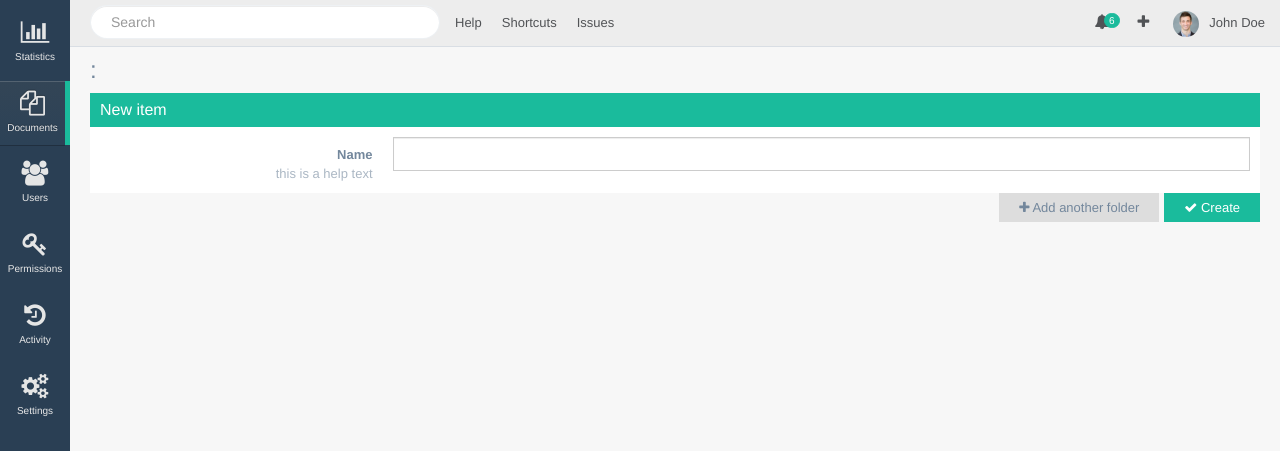
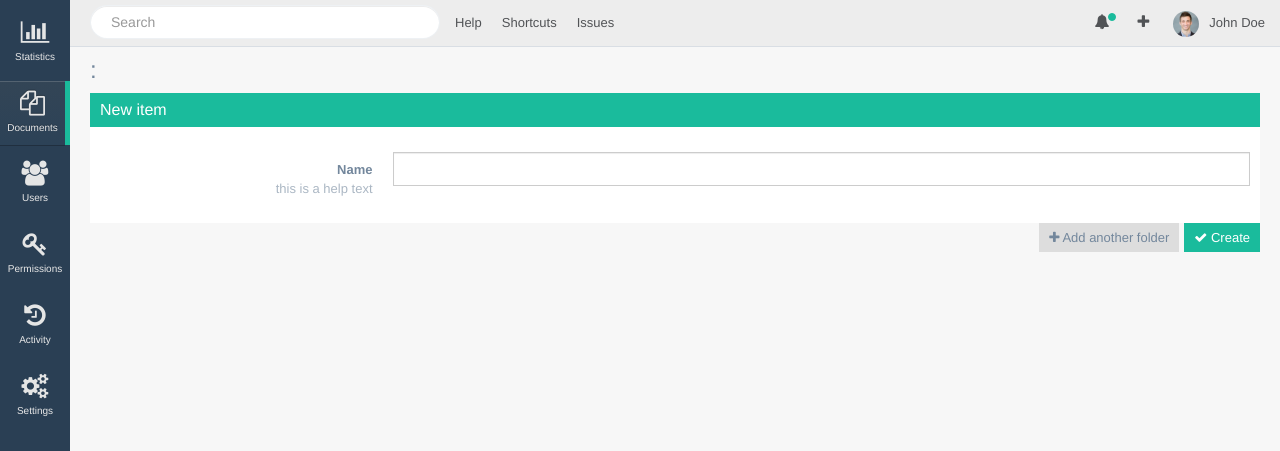
Before and after one commit to sysint64/ripa_archive, a Django app: template frontend/templates/documents_browser/multi-form.html in a window 1280 px wide. Shown: the top 451 px of the page. Run offline with Django 3.2, Linux system fonts and the light colour scheme; the template is opened without the code that fills it: values that come from a table or form of the project are taken from there, others are empty; style sheets or scripts are compiled from the project's sources; some libraries are stand-ins or nearby versions.

Commit message:
help text style

```diff
--- a/frontend/static/bower.json
+++ b/frontend/static/bower.json
@@ -19,7 +19,8 @@
     "bootstrap": "^3.3.7",
     "font-awesome": "fontawesome#^4.6.1",
     "fastclick": "^1.0.6",
-    "jQuery-contextMenu": "^2.5.0"
+    "jQuery-contextMenu": "^2.5.0",
+    "jquery-selectric": "^1.11.1"
   },
   "resolutions": {
     "jquery": "^2.2.3",
--- a/frontend/static/styles/main.sass
+++ b/frontend/static/styles/main.sass
@@ -17,8 +17,12 @@
     height: 26px
 
 .info-number .badge
-    padding: 0 4px
-    right: 4px
+    right: 8px
+    padding: 0
+    min-width: 0
+    display: block
+    width: 8px
+    height: 8px
 
 .top_search
     width: 350px
--- a/frontend/static/styles/multi_form.sass
+++ b/frontend/static/styles/multi_form.sass
@@ -12,11 +12,11 @@
         background: #fff
 
         .header
+            background: $green
             //background: #e7e7e7
-            background: $green
-            color: #fff
             padding: 5px 10px
             font-size: 16px
+            color: #fff
 
             .fa-caret-down
                 margin-top: 4px
@@ -43,24 +43,38 @@
 
     .form-wrapper
         padding-top: 10px
-        padding-bottom: 10px
+        padding-bottom: 15px
 
-    .form-group
-        margin-bottom: 0
+    //.form-group
+    //    margin-bottom: 0
 
     .add-block-button
         display: block
         float: right
         border: none
         background: #ddd
-        padding: 5px 20px
+        padding: 5px 10px
 
     .submit-button
         display: block
         float: right
         border: none
         background: #ddd
-        padding: 5px 20px
+        padding: 5px 10px
         margin-right: 0
         background: $green
         color: #fff
+
+.form-error
+    height: 15px
+    color: #f00
+    font-size: 10px
+
+input.error
+    border-color: #f00 !important
+
+.form-horizontal .control-label
+    padding-top: 23px
+
+    &.with-help-text
+        padding-top: 14px
--- a/frontend/templates/documents_browser/list.html
+++ b/frontend/templates/documents_browser/list.html
@@ -26,9 +26,9 @@
                 <th width="10"></th>
                 <th width="20"></th>
                 <th>Name</th>
-                <th>Datetime</th>
-                <th>Status</th>
-                <th>Action</th>
+                <th width="180">Datetime</th>
+                <th width="100">Status</th>
+                <th width="100">Action</th>
             </tr>
             </thead>
 
--- a/frontend/templates/top_menu.html
+++ b/frontend/templates/top_menu.html
@@ -48,7 +48,7 @@
                 <a href="" class="info-number"
                    data-toggle="dropdown" aria-expanded="false">
                     <i class="fa fa-bell"></i>
-                    <span class="badge bg-green">6</span>
+                    <span class="badge bg-green"></span>
                 </a>
             </li>
 
--- a/src/ripa_archive/documents/views/main.py
+++ b/src/ripa_archive/documents/views/main.py
@@ -42,6 +42,7 @@
         "form": CreateFolderForm(),
         "validator_url": reverse("documents:validator-create-folder"),
         "search_places": BROWSER_SEARCH_PLACES,
+        "form": CreateFolderForm(auto_id=False),
     }
     return render_to_response("documents_browser/multi-form.html", context=context)
 
```
